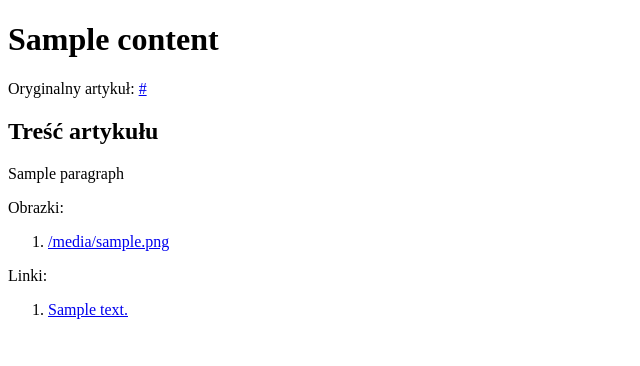
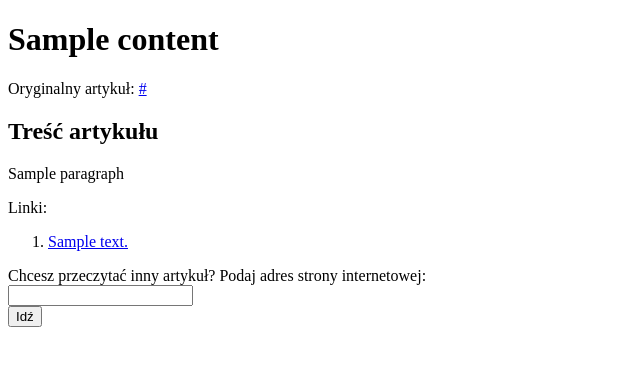
Before and after one commit to smiszym/content-accelerator, a Flask app: template contentacc/templates/minimized-page.html in a window 1280 px wide. Shown: the top 366 px of the page, without its empty margins (0-640 px from the left). Run offline with Flask 2, Linux system fonts and the light colour scheme; the template is opened without the code that fills it: most values are stand-ins (such as "Sample title", 1, 10 or a date in 2020).

Commit message:
Streamline the UI

```diff
--- a/contentacc/templates/index.html
+++ b/contentacc/templates/index.html
@@ -14,7 +14,8 @@
     słabego łącza.
   </p>
   <form action="/minimized-page" method="get">
-    URL: <input type="url" name="url"><br>
+    Podaj adres strony internetowej:<br>
+    <input type="url" name="url"><br>
     <input type="submit" value="Idź">
   </form>
   <p>
--- a/contentacc/templates/minimized-page.html
+++ b/contentacc/templates/minimized-page.html
@@ -17,14 +17,6 @@
       {% endfor %}
     </div>
     <p>
-      Obrazki:
-      <ol>
-        {% for url in content.image_urls %}
-          <li><a href="{{ url }}">{{ url }}</a></li>
-        {% endfor %}
-      </ol>
-    </p>
-    <p>
       Linki:
       <ol>
         {% for link in content.links %}
@@ -33,5 +25,10 @@
       </ol>
     </p>
   </div>
+  <form action="/minimized-page" method="get">
+    Chcesz przeczytać inny artykuł? Podaj adres strony internetowej:<br>
+    <input type="url" name="url"><br>
+    <input type="submit" value="Idź">
+  </form>
 </body>
 </html>
```
